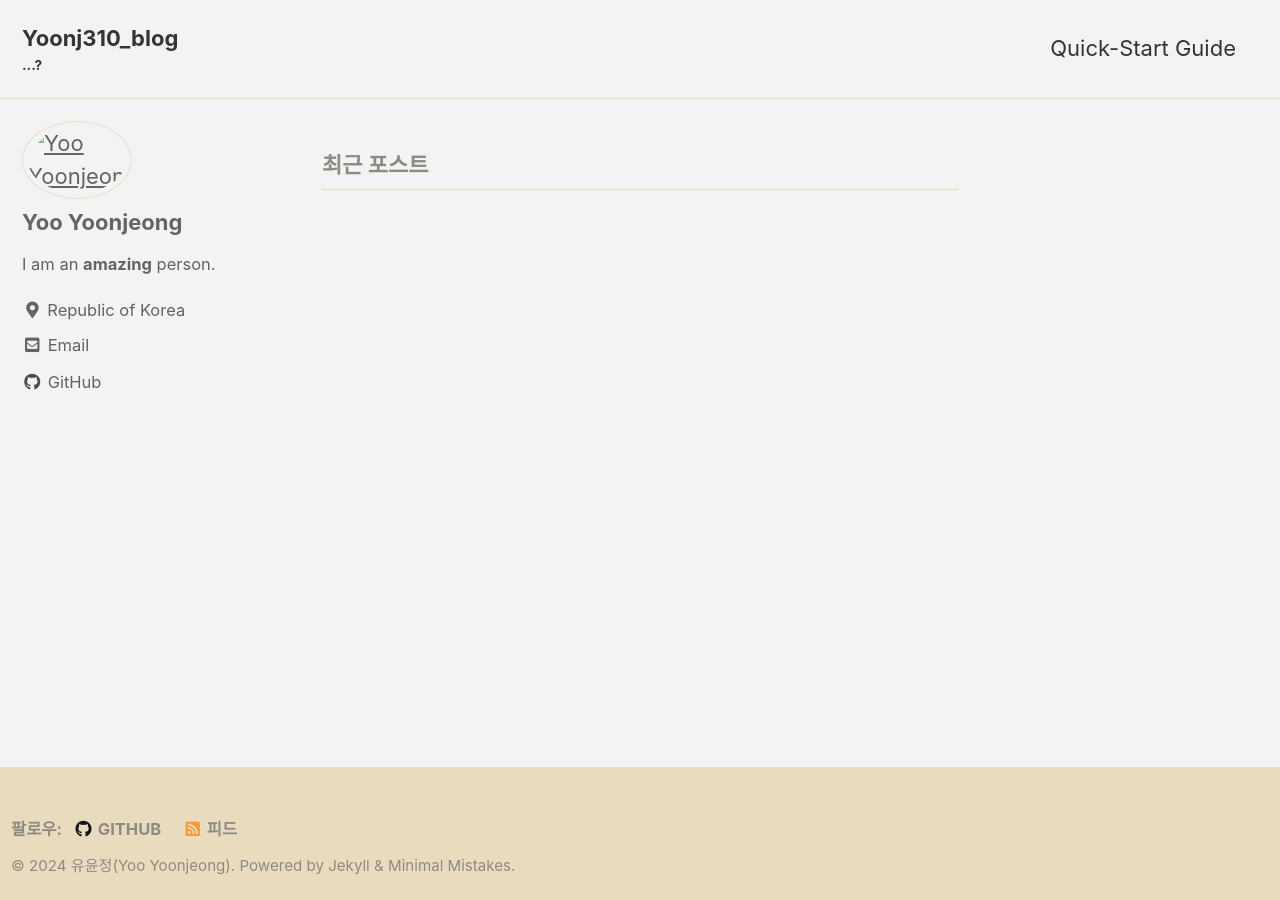
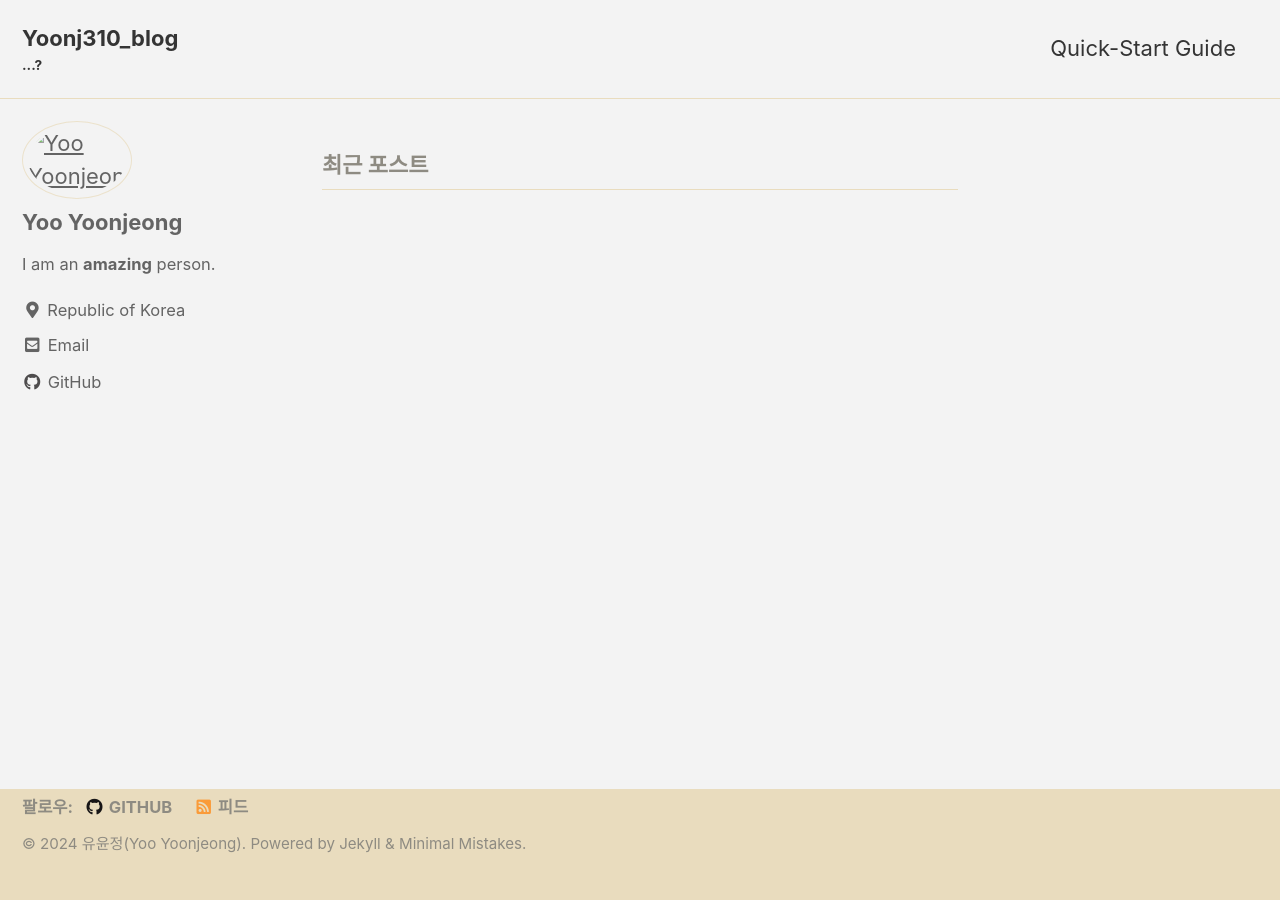
Before and after one commit to YoonjeongYoo/YoonjeongYoo.github.io, a Jekyll site: the page built from index.html, in a window 1280 px wide. Built offline with Jekyll 4.4.1, drawn with Linux system fonts in a browser that asks for light colours; cached includes are drawn as plain includes; the list of posts is cut into pages by our own code.

Commit message:
css 추가 수정

```diff
--- a/_sass/minimal-mistakes/_footer.scss
+++ b/_sass/minimal-mistakes/_footer.scss
@@ -20,9 +20,9 @@
     @include clearfix;
     margin-left: auto;
     margin-right: auto;
-    margin-top: 2em;
+    margin-top: auto;
     max-width: 100%;
-    padding: 0 0.5em 1em;
+    padding: 0 1em 2em;
 
     @include breakpoint($x-large) {
       max-width: $x-large;
```
